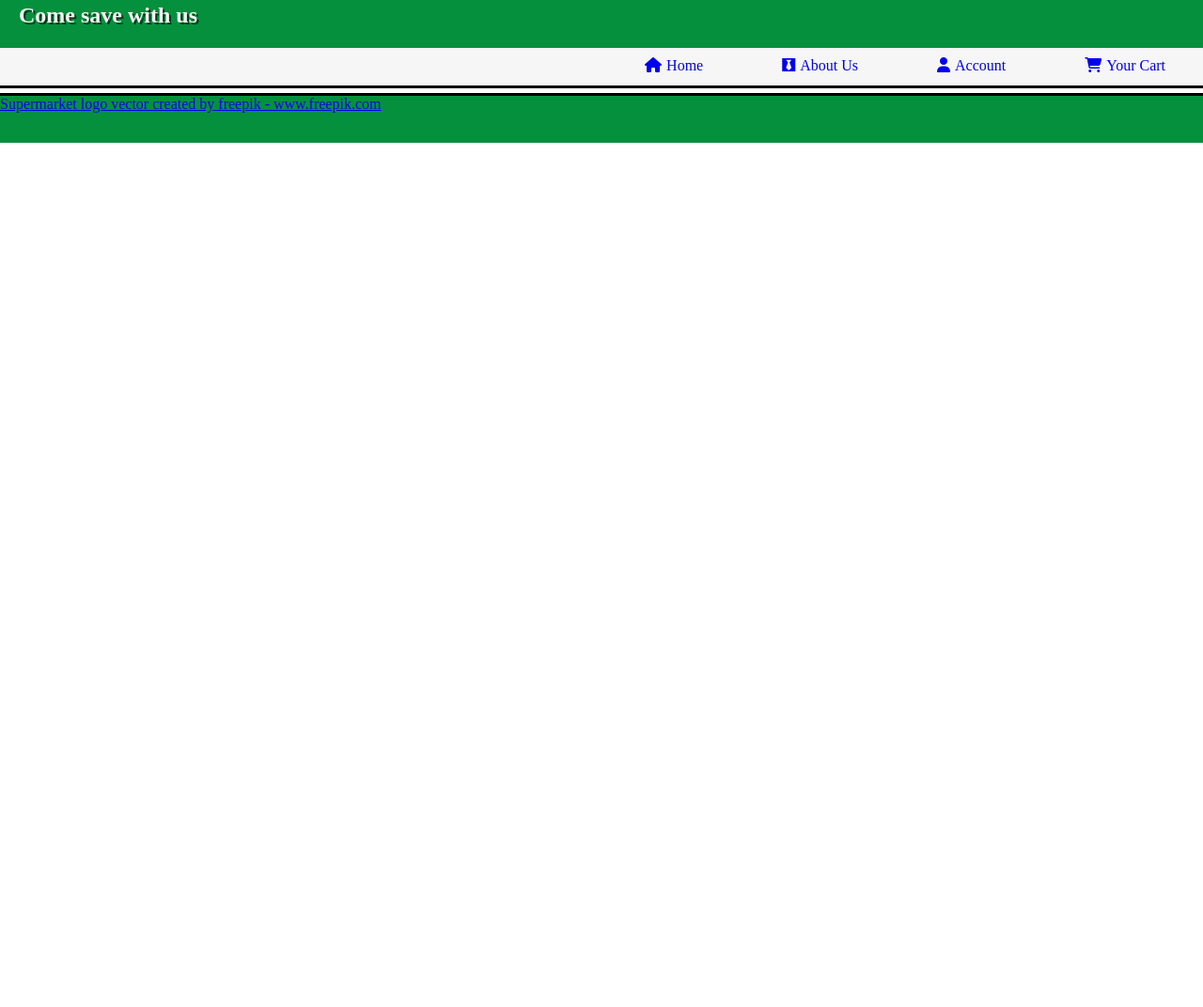
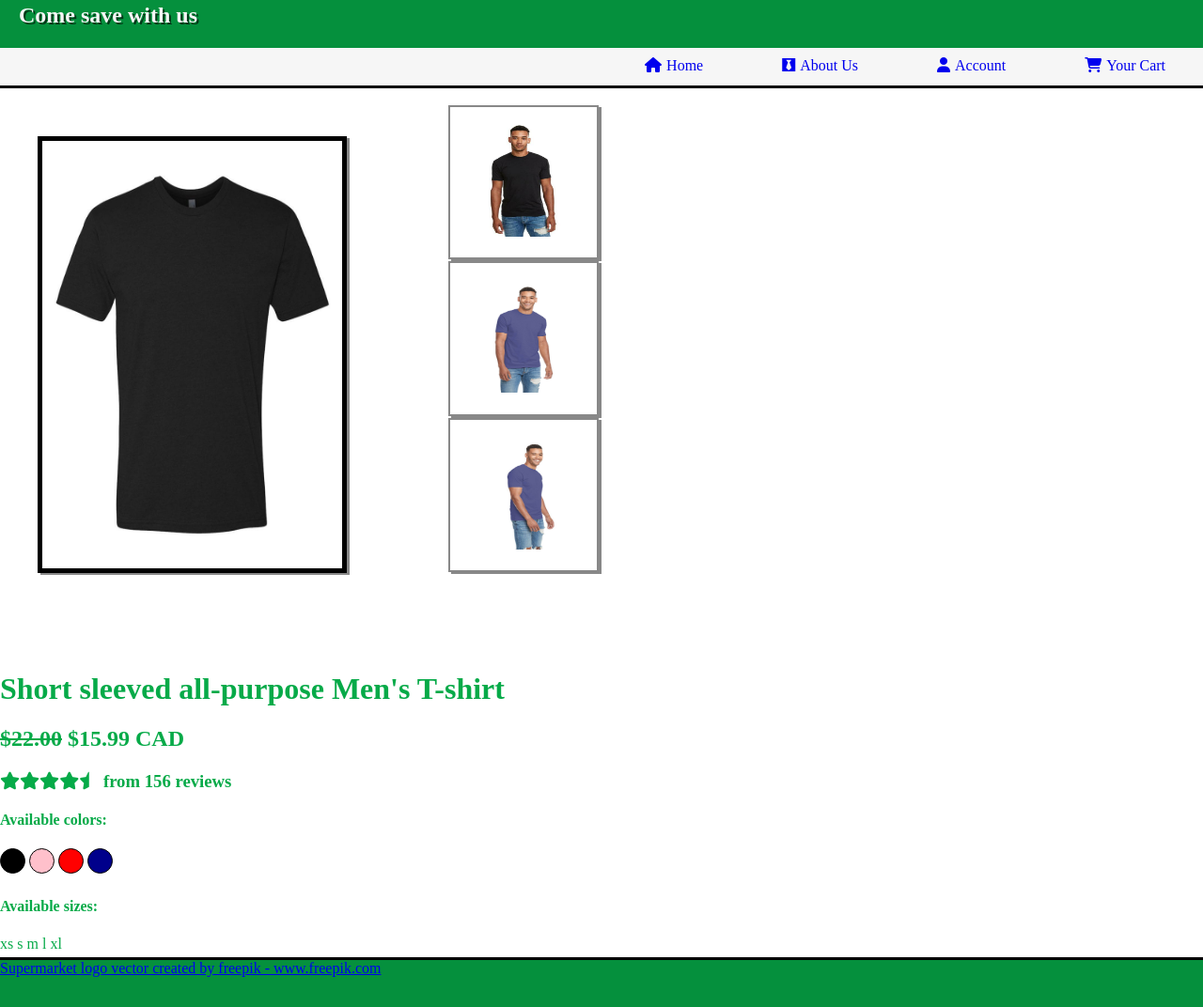
Before and after one commit to mnunesb/Marketplace-CSS-Project, a plain HTML site: page index.html in a window 1280 px wide. Shown: the part 141-1213 px from the top of the page at 94% size. Before the commit the page ends 800 px from the top, so only its background shows below. Drawn offline with Linux system fonts and the light colour scheme.

Commit message:
Product images correctly arranged

```diff
--- a/css/style.css
+++ b/css/style.css
@@ -63,6 +63,60 @@ header .lower-header nav i{
     margin-top: 10px;
 }
 
+/*Product image*/
+section.product .product-images{
+    display: flex;
+    width: 50%;
+    height: 600px;
+}
+section.product div.product-images figure img{
+    height: 80%;
+    width: 90%;
+    min-width: 250px;
+    border: 5px solid black;
+    margin-top: 10%;
+    box-shadow: 3px 2px #888888;
+}
+/*Product smaller images list*/
+section.product div.product-images ul li img{
+    height: 120px;
+    width: 120px;
+    padding: 18px;
+}
+section.product div.product-images ul li img:hover{
+transform: scale(1.2);
+}
+section.product div.product-images ul li{
+    list-style: none;
+    border: 2px solid #888888;
+    box-shadow: 3px 2px #888888;
+    margin: 2px 3px;
+}
+/*T-shirt Color options*/
+/*Create circles to showcase the available colors*/
+main section div .tshirt-color {
+    height: 25px;
+    width: 25px;
+    border-radius: 50%;
+    border: 1px solid black;
+    display: inline-block;
+}
+/*Set circles to apropriate colors, and make the selection grow when mouse hover*/
+main .product-image div .tshirt-color:hover{
+    transform: scale(1.2);
+}
+.sample-color span:nth-of-type(1) {
+    background-color: black;
+}
+.sample-color span:nth-of-type(2) {
+    background-color: pink;
+}
+.sample-color span:nth-of-type(3) {
+    background-color: red;
+}
+.sample-color span:nth-of-type(4) {
+    background-color: darkblue;
+}
 /*footer*/
 footer{
     border-top: 3px solid black;
--- a/index.html
+++ b/index.html
@@ -37,6 +37,42 @@
             </nav>
         </section>
     </header>
+    <main>
+        <section class="product">
+            <div class="product-images">
+                <figure>
+                    <img src="./img/tshirt.jpg" alt="T-shirt">
+                </figure>
+                <ul>
+                    <li><img src="./img/shirt-small-1.jpg" alt="T-shirt"></li>
+                    <li><img src="./img/shirt-small-2.jpg" alt="T-shirt"></li>
+                    <li><img src="./img/shirt-small-3.jpg" alt="T-shirt"></li>
+                </ul>
+            </div>
+            <div class="description">
+                <div>
+                    <h1>Short sleeved all-purpose Men's T-shirt</h1>
+                    <h2><s>$22.00</s> $15.99 CAD</h2>
+                    <h3><i class="fa-solid fa-star"></i><i class="fa-solid fa-star"></i><i class="fa-solid fa-star"></i><i class="fa-solid fa-star"></i><i class="fa-solid fa-star-half"></i> from 156 reviews</h3>
+                </div>
+                <div class="sample-color">
+                    <h4>Available colors:</h4>
+                    <span class="tshirt-color"></span>
+                    <span class="tshirt-color"></span>
+                    <span class="tshirt-color"></span>
+                    <span class="tshirt-color"></span>
+                </div>
+                <div>
+                    <h4>Available sizes:</h4>
+                    <span class="tshirt-size">xs</span>
+                    <span class="tshirt-size">s</span>
+                    <span class="tshirt-size">m</span>
+                    <span class="tshirt-size">l</span>
+                    <span class="tshirt-size">xl</span>
+                </div>
+            </div>
+        </section>
+    </main>
 </body>
 <footer><a href='https://www.freepik.com/vectors/supermarket-logo'>Supermarket logo vector created by freepik - www.freepik.com</a></footer>
 </html>
```
Also changed, not shown: img/shirt-small-1.jpeg (added), img/shirt-small-1.jpg (added), img/shirt-small-2.jpg (added), img/shirt-small-3.jpg (added), img/tshirt.jpg (added).
